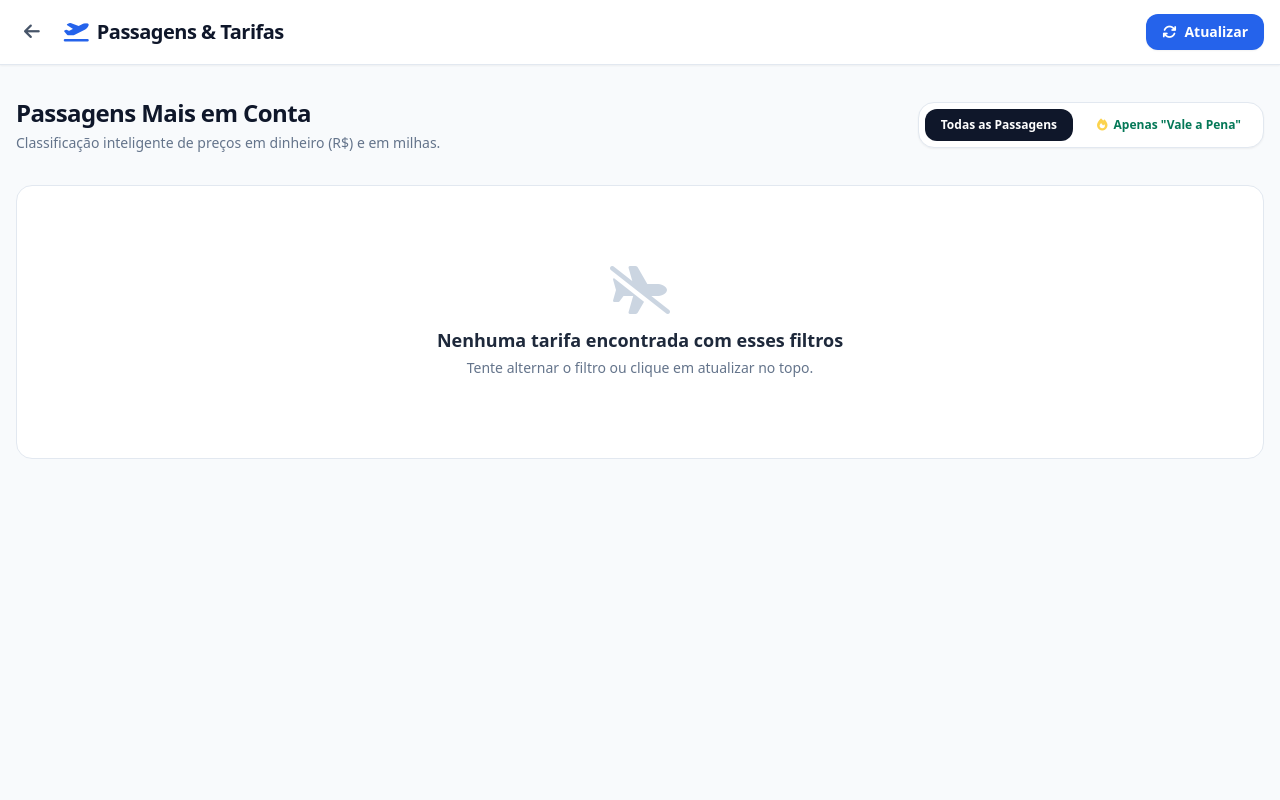
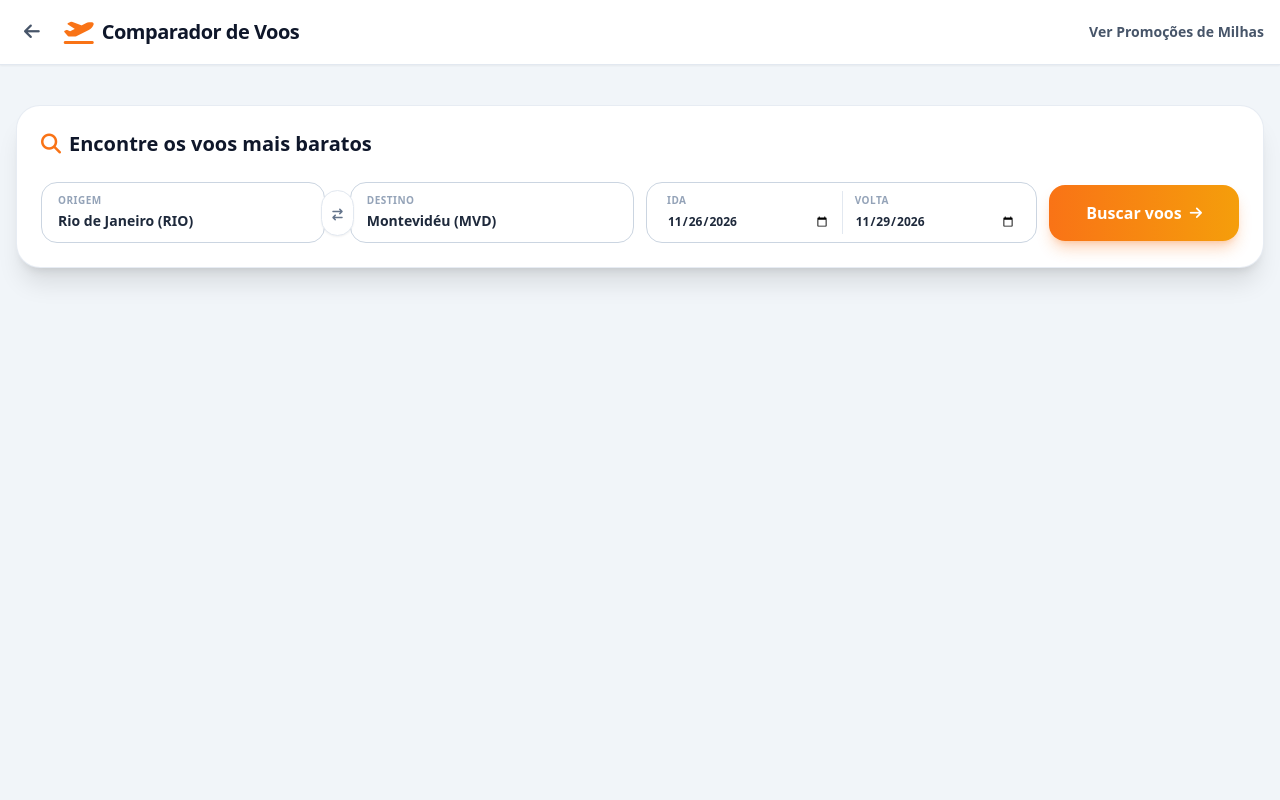
Before and after one commit to rodrigojungermourao-debug/Promo-es-companhias, a FastAPI app: page /passagens in a window 1280 px wide. Run offline with FastAPI, Linux system fonts and the light colour scheme; data that the repository does not hold is empty; some libraries are stand-ins or nearby versions.

Commit message:
Implementa formulario de busca direta de voos com origem e destino

```diff
--- a/main.py
+++ b/main.py
@@ -28,23 +28,63 @@ def index(request: Request, programa: str = None):
     )
 
 @app.get("/passagens")
-def passagens(request: Request, apenas_recomendadas: bool = False):
-    db = SessionLocal()
-    query = db.query(Promocao)
-
-    termos = ["passag", "voo", "aéreo", "aereo", "tarifa", "trecho", "ida e volta", "ida"]
-    todas = query.order_by(Promocao.id.desc()).all()
-
-    lista = [p for p in todas if any(t in p.titulo.lower() for t in termos)]
-
-    if apenas_recomendadas:
-        lista = [p for p in lista if p.vale_a_pena]
-
-    db.close()
+def tela_passagens(request: Request):
     return templates.TemplateResponse(
         request=request,
         name="passagens.html",
-        context={"passagens": lista, "apenas_recomendadas": apenas_recomendadas}
+        context={"buscou": False}
+    )
+
+@app.get("/passagens/buscar")
+def buscar_voos(request: Request, origem: str, destino: str, data_ida: str, data_volta: str = None):
+    # Links diretos estruturados para consulta imediata nas companhias e Google Flights
+    gf_url = f"https://www.google.com/travel/flights?q=Voos%20de%20{origem}%20para%20{destino}%20em%20{data_ida}"
+    gol_url = "https://www.voegol.com.br"
+    latam_url = "https://www.latamairlines.com/br/pt"
+    azul_url = "https://www.voeazul.com.br"
+
+    resultados = [
+        {
+            "companhia": "Google Flights / Menor Tarifa",
+            "detalhes": f"Varredura consolidada de todas as empresas no trecho {origem} ➔ {destino}",
+            "preco": "Tarifas em tempo real",
+            "vale_a_pena": True,
+            "link_direto": gf_url
+        },
+        {
+            "companhia": "GOL Linhas Aéreas / Smiles",
+            "detalhes": f"Voo direto ou conexão com emissão em R$ ou Milhas Smiles",
+            "preco": "Consultar trecho",
+            "vale_a_pena": False,
+            "link_direto": gol_url
+        },
+        {
+            "companhia": "LATAM Airlines / LATAM Pass",
+            "detalhes": f"Tarifas promocionais e resgate com pontos LATAM Pass",
+            "preco": "Consultar trecho",
+            "vale_a_pena": False,
+            "link_direto": latam_url
+        },
+        {
+            "companhia": "Azul Linhas Aéreas",
+            "detalhes": f"Voos nacionais e conexões internacionais",
+            "preco": "Consultar trecho",
+            "vale_a_pena": False,
+            "link_direto": azul_url
+        }
+    ]
+
+    return templates.TemplateResponse(
+        request=request,
+        name="passagens.html",
+        context={
+            "buscou": True,
+            "origem": origem,
+            "destino": destino,
+            "data_ida": data_ida,
+            "data_volta": data_volta,
+            "resultados": resultados
+        }
     )
 
 @app.get("/atualizar")
--- a/templates/passagens.html
+++ b/templates/passagens.html
@@ -3,93 +3,138 @@
 <head>
     <meta charset="UTF-8">
     <meta name="viewport" content="width=device-width, initial-scale=1.0">
-    <title>Radar de Voos Baratos - RadarMilhas</title>
+    <title>Buscador de Voos - RadarMilhas</title>
     <script src="https://cdn.tailwindcss.com"></script>
     <link rel="stylesheet" href="https://cdnjs.cloudflare.com/ajax/libs/font-awesome/6.5.1/css/all.min.css">
 </head>
-<body class="bg-slate-50 text-slate-800 antialiased min-h-screen flex flex-col">
+<body class="bg-slate-100 text-slate-800 antialiased min-h-screen flex flex-col">
 
+    <!-- Header -->
     <header class="bg-white border-b border-slate-200 sticky top-0 z-30 shadow-sm">
         <div class="max-w-7xl mx-auto px-4 h-16 flex items-center justify-between">
             <div class="flex items-center gap-4">
-                <a href="/" class="p-2 rounded-xl hover:bg-slate-100 text-slate-600 transition" title="Voltar para todas as promoções">
+                <a href="/" class="p-2 rounded-xl hover:bg-slate-100 text-slate-600 transition" title="Voltar para Promoções">
                     <i class="fa-solid fa-arrow-left text-lg"></i>
                 </a>
                 <div class="flex items-center gap-2">
-                    <i class="fa-solid fa-plane-departure text-blue-600 text-xl"></i>
-                    <span class="font-extrabold text-xl text-slate-900 tracking-tight">Passagens & Tarifas</span>
+                    <i class="fa-solid fa-plane-departure text-orange-500 text-2xl"></i>
+                    <span class="font-black text-xl text-slate-900 tracking-tight">Comparador de Voos</span>
                 </div>
             </div>
-            <a href="/atualizar" class="flex items-center gap-2 bg-blue-600 hover:bg-blue-700 text-white px-4 py-2 rounded-xl text-sm font-semibold shadow-sm transition">
-                <i class="fa-solid fa-arrows-rotate"></i>
-                <span class="hidden sm:inline">Atualizar</span>
+            <a href="/" class="text-sm font-semibold text-slate-600 hover:text-blue-600 transition">
+                Ver Promoções de Milhas
             </a>
         </div>
     </header>
 
-    <main class="max-w-7xl mx-auto px-4 py-8 flex-1 w-full">
-        <div class="flex flex-col md:flex-row md:items-center justify-between gap-4 mb-8">
-            <div>
-                <h1 class="text-2xl font-black text-slate-900 tracking-tight">Passagens Mais em Conta</h1>
-                <p class="text-slate-500 text-sm mt-1">Classificação inteligente de preços em dinheiro (R$) e em milhas.</p>
+    <main class="max-w-7xl mx-auto px-4 py-10 flex-1 w-full">
+        <!-- Caixa de Busca Estilo Skyscanner/Decolar -->
+        <div class="bg-white rounded-3xl p-6 shadow-xl border border-slate-200/80 mb-10">
+            <h1 class="text-xl font-black text-slate-900 mb-6 flex items-center gap-2">
+                <i class="fa-solid fa-magnifying-glass text-orange-500"></i> Encontre os voos mais baratos
+            </h1>
+
+            <form action="/passagens/buscar" method="GET" class="grid grid-cols-1 lg:grid-cols-12 gap-3 items-center">
+
+                <!-- Origem e Destino com botão de inverter -->
+                <div class="lg:col-span-6 relative flex flex-col sm:flex-row items-center gap-2">
+                    <div class="w-full border border-slate-300 rounded-2xl px-4 py-2.5 focus-within:border-orange-500 focus-within:ring-2 focus-within:ring-orange-200 bg-white transition">
+                        <label class="block text-[10px] font-bold text-slate-400 uppercase tracking-wider">Origem</label>
+                        <input type="text" name="origem" value="{{ origem or 'Rio de Janeiro (RIO)' }}" placeholder="Ex: RIO, SAO, BSB" required
+                               class="w-full bg-transparent text-sm font-semibold text-slate-800 outline-none">
                     </div>
 
-            <div class="flex items-center gap-2 bg-white p-1.5 rounded-2xl border border-slate-200 shadow-sm self-start md:self-auto">
-                <a href="/passagens" class="px-4 py-2 rounded-xl text-xs font-bold transition {% if not apenas_recomendadas %}bg-slate-900 text-white{% else %}text-slate-600 hover:bg-slate-100{% endif %}">
-                    Todas as Passagens
-                </a>
-                <a href="/passagens?apenas_recomendadas=True" class="px-4 py-2 rounded-xl text-xs font-bold flex items-center gap-1.5 transition {% if apenas_recomendadas %}bg-emerald-600 text-white{% else %}text-emerald-700 hover:bg-emerald-50{% endif %}">
-                    <i class="fa-solid fa-fire text-amber-300"></i> Apenas "Vale a Pena"
-                </a>
+                    <button type="button" onclick="inverterDestinos()" class="z-10 p-2.5 bg-white border border-slate-200 text-slate-500 hover:text-orange-500 rounded-full shadow-sm hover:scale-110 transition shrink-0 -my-2 sm:-my-0 sm:-mx-3">
+                        <i class="fa-solid fa-arrow-right-arrow-left text-xs"></i>
+                    </button>
+
+                    <div class="w-full border border-slate-300 rounded-2xl px-4 py-2.5 focus-within:border-orange-500 focus-within:ring-2 focus-within:ring-orange-200 bg-white transition">
+                        <label class="block text-[10px] font-bold text-slate-400 uppercase tracking-wider">Destino</label>
+                        <input type="text" name="destino" value="{{ destino or 'Montevidéu (MVD)' }}" placeholder="Ex: MVD, MIA, BUE" required
+                               class="w-full bg-transparent text-sm font-semibold text-slate-800 outline-none">
                     </div>
                 </div>
 
-        {% if passagens %}
-        <div class="grid grid-cols-1 sm:grid-cols-2 md:grid-cols-3 lg:grid-cols-4 gap-6">
-            {% for item in passagens %}
-            <div class="bg-white rounded-2xl border border-slate-200 shadow-sm overflow-hidden flex flex-col hover:shadow-lg transition">
-                <div class="relative h-44 bg-slate-100 overflow-hidden">
-                    <img src="{{ item.imagem }}" alt="{{ item.titulo }}" class="w-full h-full object-cover">
+                <!-- Datas de Ida e Volta -->
+                <div class="lg:col-span-4 border border-slate-300 rounded-2xl p-2 bg-white flex items-center divide-x divide-slate-200 focus-within:border-orange-500 focus-within:ring-2 focus-within:ring-orange-200 transition">
+                    <div class="w-1/2 px-3 py-0.5">
+                        <label class="block text-[10px] font-bold text-slate-400 uppercase tracking-wider">Ida</label>
+                        <input type="date" name="data_ida" value="{{ data_ida or '2026-11-26' }}" required
+                               class="w-full bg-transparent text-xs font-semibold text-slate-800 outline-none">
+                    </div>
+                    <div class="w-1/2 px-3 py-0.5">
+                        <label class="block text-[10px] font-bold text-slate-400 uppercase tracking-wider">Volta</label>
+                        <input type="date" name="data_volta" value="{{ data_volta or '2026-11-29' }}"
+                               class="w-full bg-transparent text-xs font-semibold text-slate-800 outline-none">
+                    </div>
+                </div>
 
-                    {% if item.vale_a_pena %}
-                    <span class="absolute top-3 left-3 bg-emerald-600 text-white px-2.5 py-1 rounded-full text-[11px] font-black tracking-wide shadow-md flex items-center gap-1">
+                <!-- Botão de Ação Laranja -->
+                <div class="lg:col-span-2">
+                    <button type="submit" class="w-full h-14 bg-gradient-to-r from-orange-500 to-amber-500 hover:from-orange-600 hover:to-amber-600 text-white font-extrabold text-base rounded-2xl shadow-lg shadow-orange-500/30 active:scale-[0.98] transition flex items-center justify-center gap-2">
+                        <span>Buscar voos</span>
+                        <i class="fa-solid fa-arrow-right text-sm"></i>
+                    </button>
+                </div>
+
+            </form>
+        </div>
+
+        <!-- Resultados da Busca -->
+        {% if buscou %}
+        <div class="space-y-4">
+            <div class="flex items-center justify-between">
+                <h2 class="text-lg font-black text-slate-900">
+                    Melhores tarifas encontradas para: <span class="text-orange-600">{{ origem }} ➔ {{ destino }}</span>
+                </h2>
+                <span class="text-xs font-semibold text-slate-400">Datas: {{ data_ida }} {% if data_volta %}até {{ data_volta }}{% endif %}</span>
+            </div>
+
+            <div class="space-y-3">
+                {% for voo in resultados %}
+                <div class="bg-white rounded-2xl border border-slate-200 p-5 shadow-sm hover:shadow-md transition flex flex-col md:flex-row md:items-center justify-between gap-4">
+                    <div class="flex items-center gap-4">
+                        <div class="w-12 h-12 rounded-xl bg-slate-100 flex items-center justify-center font-black text-sm text-slate-700">
+                            {{ voo.companhia[:3].upper() }}
+                        </div>
+                        <div>
+                            <div class="flex items-center gap-2">
+                                <span class="font-extrabold text-base text-slate-900">{{ voo.companhia }}</span>
+                                {% if voo.vale_a_pena %}
+                                <span class="bg-emerald-600 text-white text-[10px] font-black px-2 py-0.5 rounded-full flex items-center gap-1 shadow-sm">
                                     <i class="fa-solid fa-fire text-amber-300"></i> VALE A PENA
-                    </span>
-                    {% else %}
-                    <span class="absolute top-3 left-3 bg-slate-900/80 backdrop-blur-md text-white px-2.5 py-1 rounded-full text-[10px] font-bold shadow-sm">
-                        {{ item.programa }}
-                    </span>
-                    {% endif %}
-
-                    {% if item.preco_destaque %}
-                    <span class="absolute bottom-3 right-3 bg-white/95 backdrop-blur-md text-slate-900 px-2.5 py-1 rounded-lg text-xs font-extrabold shadow">
-                        {{ item.preco_destaque }}
                                 </span>
                                 {% endif %}
                             </div>
+                            <p class="text-xs text-slate-500 mt-0.5">{{ voo.detalhes }}</p>
+                        </div>
+                    </div>
 
-                <div class="p-5 flex flex-col flex-1 justify-between">
-                    <h2 class="font-bold text-slate-900 text-sm leading-snug line-clamp-3 hover:text-blue-600">
-                        <a href="{{ item.link }}" target="_blank">{{ item.titulo }}</a>
-                    </h2>
-
-                    <div class="mt-4 pt-3 border-t border-slate-100 flex items-center justify-between text-xs">
-                        <span class="text-slate-400 font-medium">Tarifa rastreada</span>
-                        <a href="{{ item.link }}" target="_blank" class="inline-flex items-center gap-1.5 font-bold text-blue-600 bg-blue-50 hover:bg-blue-100 px-3.5 py-1.5 rounded-xl transition">
-                            Ver Voo <i class="fa-solid fa-arrow-up-right-from-square text-[10px]"></i>
+                    <div class="flex items-center justify-between md:justify-end gap-6 border-t md:border-t-0 pt-3 md:pt-0">
+                        <div class="text-right">
+                            <span class="block text-[10px] text-slate-400 font-bold uppercase tracking-wider">A partir de</span>
+                            <span class="text-2xl font-black text-slate-900">{{ voo.preco }}</span>
+                        </div>
+                        <a href="{{ voo.link_direto }}" target="_blank" class="bg-orange-500 hover:bg-orange-600 text-white font-bold text-sm px-5 py-3 rounded-xl shadow-md shadow-orange-500/20 active:scale-95 transition flex items-center gap-2">
+                            <span>Ver Voo</span>
+                            <i class="fa-solid fa-arrow-up-right-from-square text-xs"></i>
                         </a>
-                    </div>
                     </div>
                 </div>
                 {% endfor %}
             </div>
-        {% else %}
-        <div class="text-center py-20 bg-white rounded-2xl border border-slate-200">
-            <i class="fa-solid fa-plane-slash text-slate-300 text-5xl mb-3"></i>
-            <h3 class="text-lg font-bold text-slate-800">Nenhuma tarifa encontrada com esses filtros</h3>
-            <p class="text-slate-500 text-sm mt-1">Tente alternar o filtro ou clique em atualizar no topo.</p>
         </div>
         {% endif %}
     </main>
+
+    <script>
+        function inverterDestinos() {
+            const origem = document.getElementsByName('origem')[0];
+            const destino = document.getElementsByName('destino')[0];
+            const temp = origem.value;
+            origem.value = destino.value;
+            destino.value = temp;
+        }
+    </script>
 </body>
 </html>
```
Lines whose indentation alone changed are shown as unchanged.
